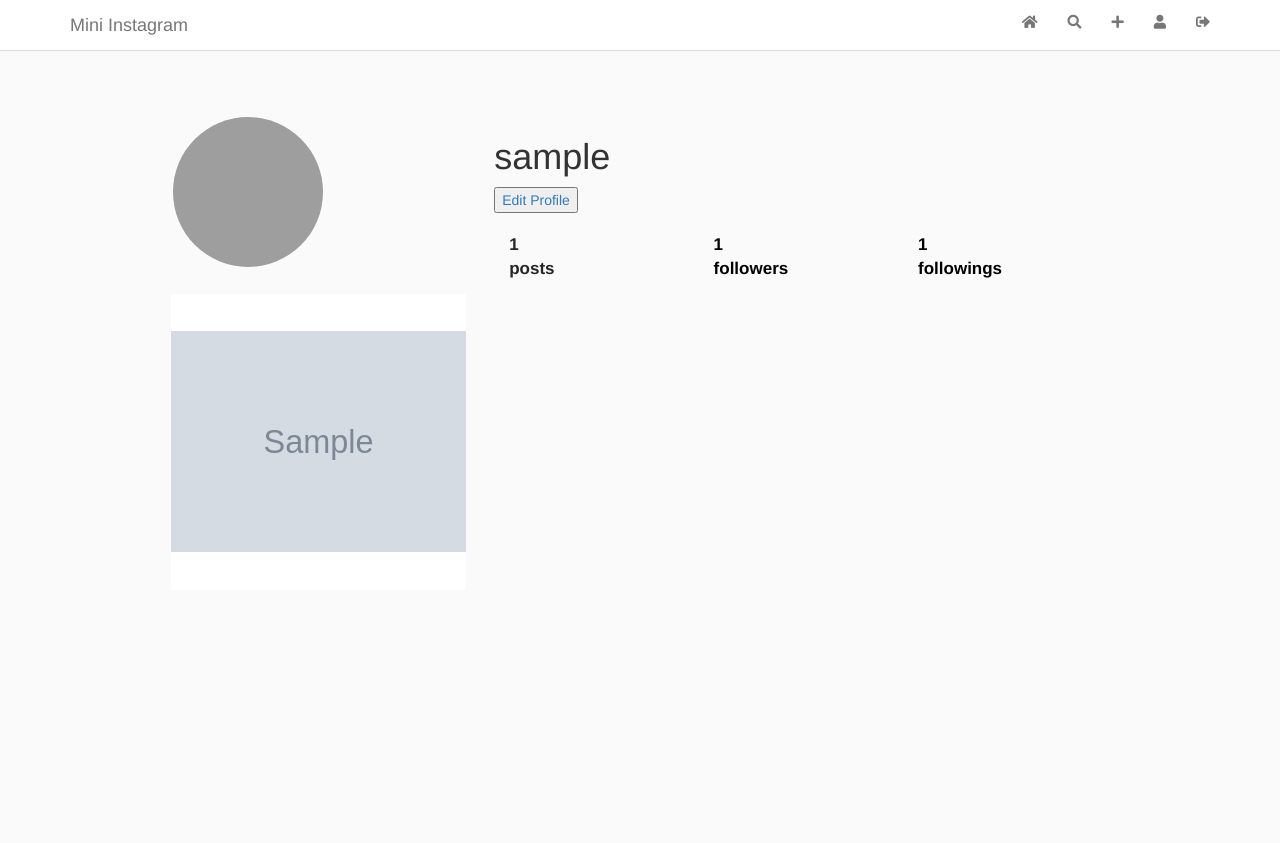
After one commit to CastielWong/MiniInstagram, a Django app: page /posts/user_profile/1/ in a window 1280 px wide. The commit adds this page. Shown: the top 843 px of the page. Run offline with Django 3.2, Linux system fonts and the light colour scheme; a user stored in the database is signed in; tables that the repository leaves empty hold one stand-in row (values such as "Sample post"); grey boxes marked "Sample" are stand-in pictures; some libraries are stand-ins or nearby versions; grey boxes are pictures that could not be loaded.

Commit message:
Develop user profile

```diff
--- a/post/models.py
+++ b/post/models.py
@@ -12,7 +12,10 @@ class CustomUser(AbstractUser):
         blank=True,
     )
 
-    def get_following(self):
+    def __str__(self):
+        return self.username
+
+    def get_followings(self):
         followings = UserConnection.objects.filter(follower=self)
         return followings
 
@@ -23,8 +26,6 @@ class CustomUser(AbstractUser):
     def is_followed_by(self, uers):
         return self.get_followers().filter(follower=user).exits()
 
-    def __str__(self):
-        return self.username
 
 class Post(models.Model):
     author = models.ForeignKey(
@@ -32,7 +33,7 @@ class Post(models.Model):
         blank=True,
         null=True,
         on_delete=models.CASCADE,
-        related_name='instagram_posts',
+        related_name='posts',
     )
     title = models.TextField(blank=True, null=True)
     image = ProcessedImageField(
--- a/post/urls.py
+++ b/post/urls.py
@@ -8,4 +8,5 @@ urlpatterns = [
     path('new/', views.PostCreateView.as_view(), name='make_post'),
     path('edit/<int:pk>/', views.PostUpdateView.as_view(), name='edit_post'),
     path('delete/<int:pk>/', views.PostDeleteView.as_view(), name='delete_post'),
+    path('user_profile/<int:pk>/', views.UserProfile.as_view(), name='profile'),
 ]
--- a/post/views.py
+++ b/post/views.py
@@ -5,6 +5,11 @@ from django.views.generic.edit import CreateView, UpdateView, DeleteView
 from django.contrib.auth.mixins import LoginRequiredMixin
 
 from . import models
+
+class UserProfile(LoginRequiredMixin, DetailView):
+    model = models.CustomUser
+    template_name = "user/profile.html"
+    login_url = 'login'
 
 class PostIndex(ListView):
     model = models.Post
--- a/templates/post/detail.html
+++ b/templates/post/detail.html
@@ -22,7 +22,7 @@
 
         <div class="image__wrapper">
             <img class="card__main-image" alt="post image"
-                src="http://{{ request.META.HTTP_HOST }}/{{ object.image.url }} ">
+                src="http://{{ request.META.HTTP_HOST }}/{{ object.image.url }}">
         </div>
 
         <div class="comments-portion">
--- /dev/null
+++ b/templates/user/profile.html
@@ -0,0 +1,73 @@
+
+{% extends '../base.html' %}
+
+{% block content %}
+
+<div class="profile">
+    <div class="row">
+        <div class="col-xs-4 left">
+            {% if object.profile_pic %}
+                <img class="picture-circle" src="/{{object.profile_pic.url}}">
+            {% endif %}
+        </div>
+        <div class="col-xs-8 right">
+            <div class="name-buttons">
+                <h1 class="username">{{ object.username }}</h1>
+                {% if user == object %}
+                    <a class="edit-desktop" href="/">
+                        <button class="edit-profile">Edit Profile</button>
+                    </a>
+                {% else %}
+                    <button class="btn btn-primary" id="{{ object.pk }}">
+                        Follow
+                    </button>
+                {% endif %}
+            </div>
+
+            <div>
+                <ul class="stats">
+                    <div class="col-xs-4">
+                        <li class="stats__count">
+                            <span>{{ object.posts.count }}<br> posts</span>
+                            </li>
+                    </div>
+                    <div class="col-xs-4">
+                        <a href="/" style="text-decoration: none; color: black;">
+                            <li class="stats__count">
+                                <span>{{ object.get_followers.count }}<br> followers</span>
+                            </li>
+                        </a>
+                    </div>
+                    <div class="col-xs-4">
+                        <a href="/" style="text-decoration: none; color: black;">
+                            <li class="stats__count">
+                                <span>{{ object.get_followings.count }}<br> followings</span>
+                            </li>
+                        </a>
+                    </div>
+                </ul>
+            </div>
+        </div>
+    </div>
+
+    <div class="profile__body">
+        <div class="row">
+            {% for post in object.posts.all %}
+                <div class="col-xs-4">
+                    <div class="picture-square"
+                        style="background-image: url(http://{{ request.META.HTTP_HOST }}/{{ post.image.url }}); background-size: contain;">
+                        <a href="{% url 'post_detail' post.pk %}">
+                            <div class="content">
+                                <i class="fas fa-heart" aria-hidden="true" style="margin-right: 5px;"></i> {{ post.get_like_count }}
+                                <i class="fas fa-comments" aria-hidden="true" style="margin-right: 5px;margin-left: 25px;"></i> {{ post.get_comment_count }}
+                            </div>
+                        </a>
+                    </div>
+                </div>
+            {% endfor %}
+        </div>
+    </div>
+
+</div>
+
+{% endblock content %}
```
